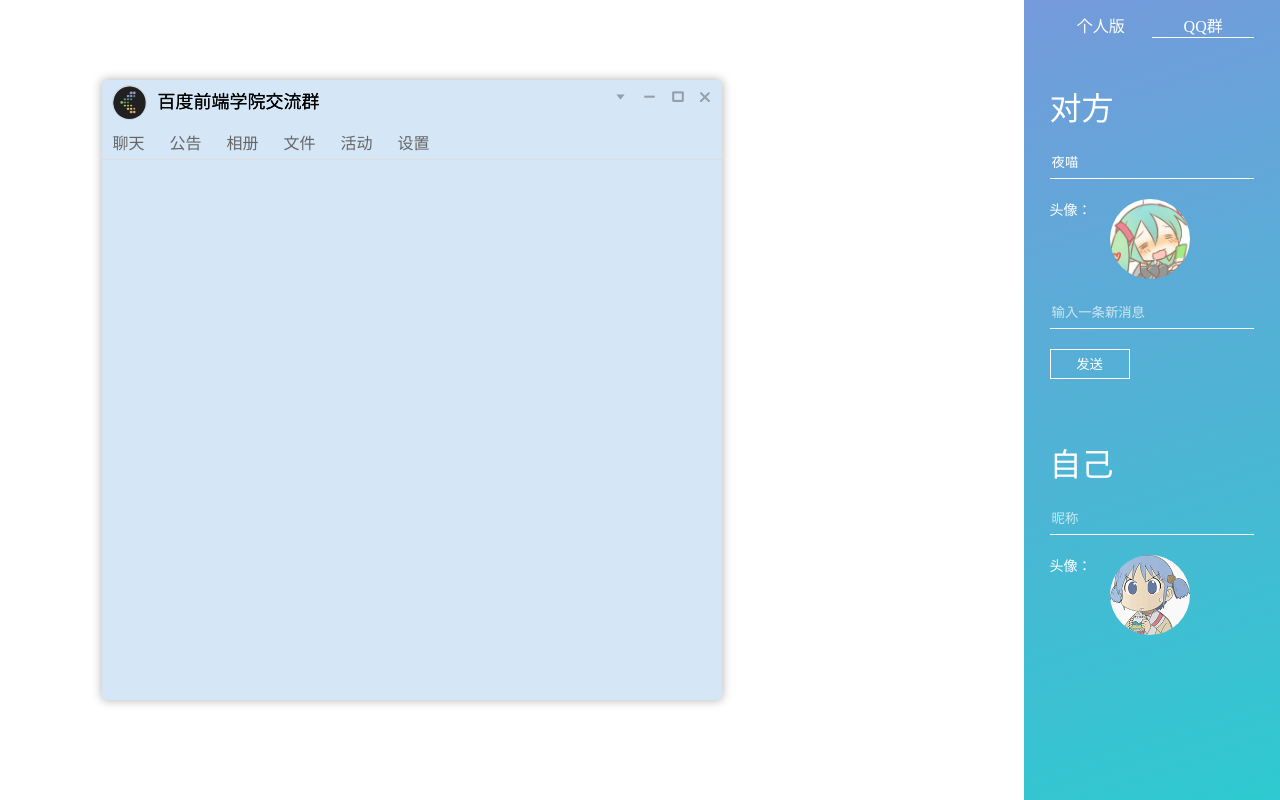
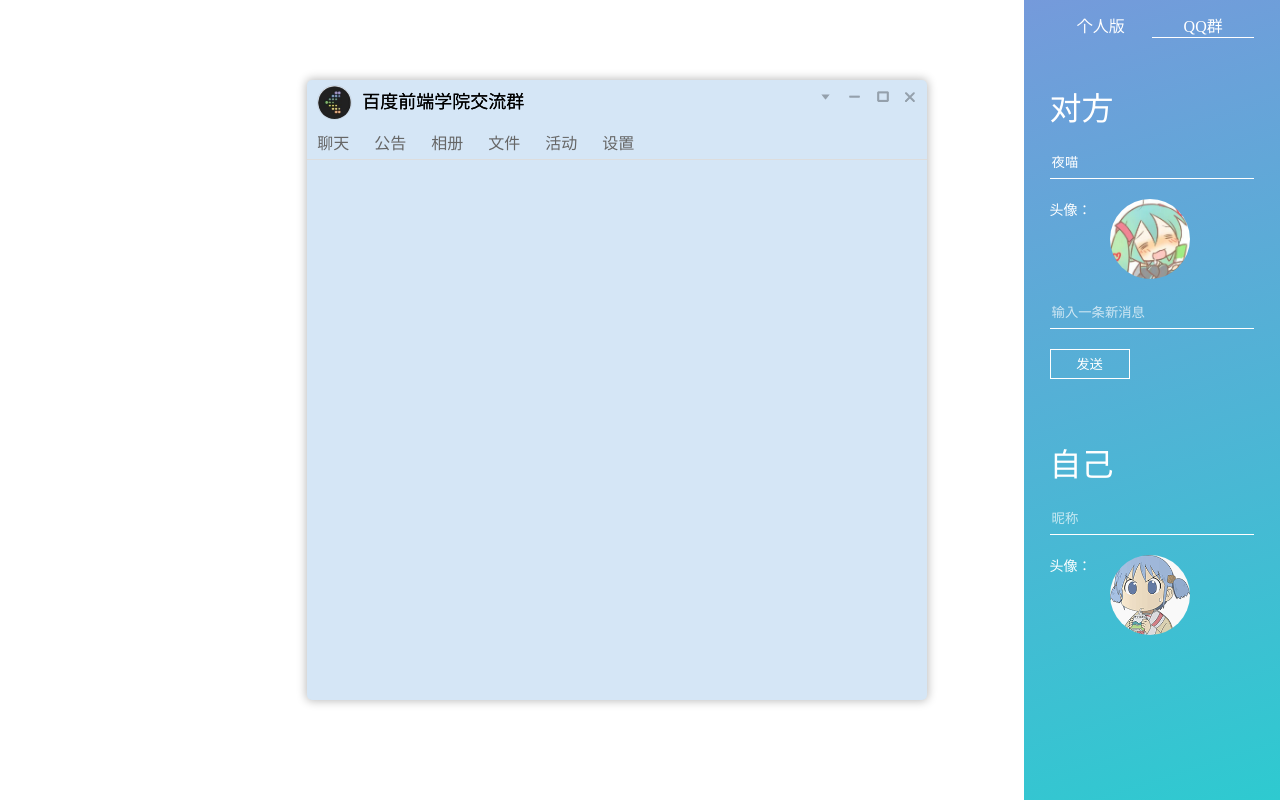
Before and after one commit to Yanzengyong/qq-chat, a Vue app: page /#/group in a window 1280 px wide. Built offline with nearby package versions, Linux system fonts and the light colour scheme.

Commit message:
调整聊天窗口位置

```diff
--- a/src/views/group.vue
+++ b/src/views/group.vue
@@ -50,8 +50,8 @@
 <style lang="scss" scoped>
 .chat-room {
   position: relative;
-  top: 80px;
-  left: 10%;
+  top: 10%;
+  left: 30%;
   background: #d5e6f6;
   width: 620px;
   height: 620px;
--- a/src/views/personal.vue
+++ b/src/views/personal.vue
@@ -132,8 +132,8 @@
 <style lang="scss" scoped>
 .chat-room {
   position: relative;
-  top: 80px;
-  left: 10%;
+  top: 10%;
+  left: 30%;
   background: #d5e6f6;
   width: 620px;
   height: 620px;
```
